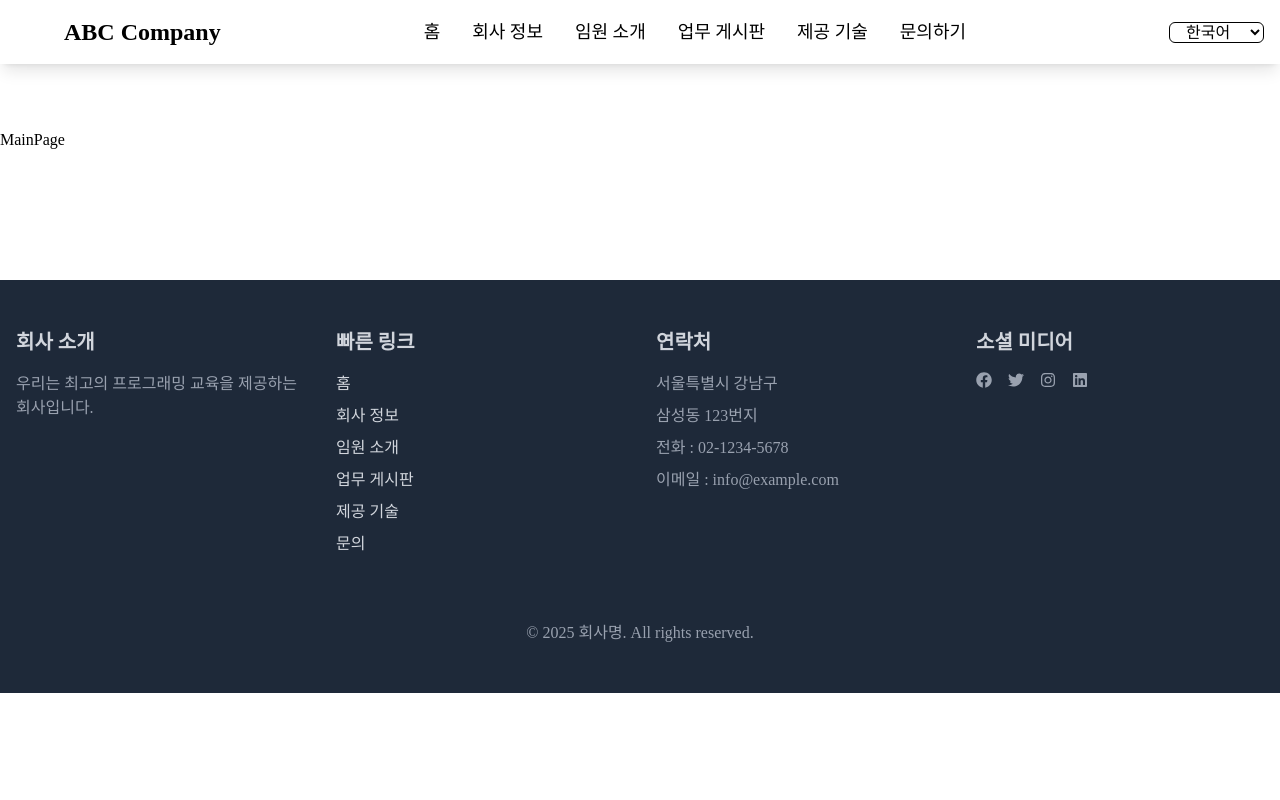
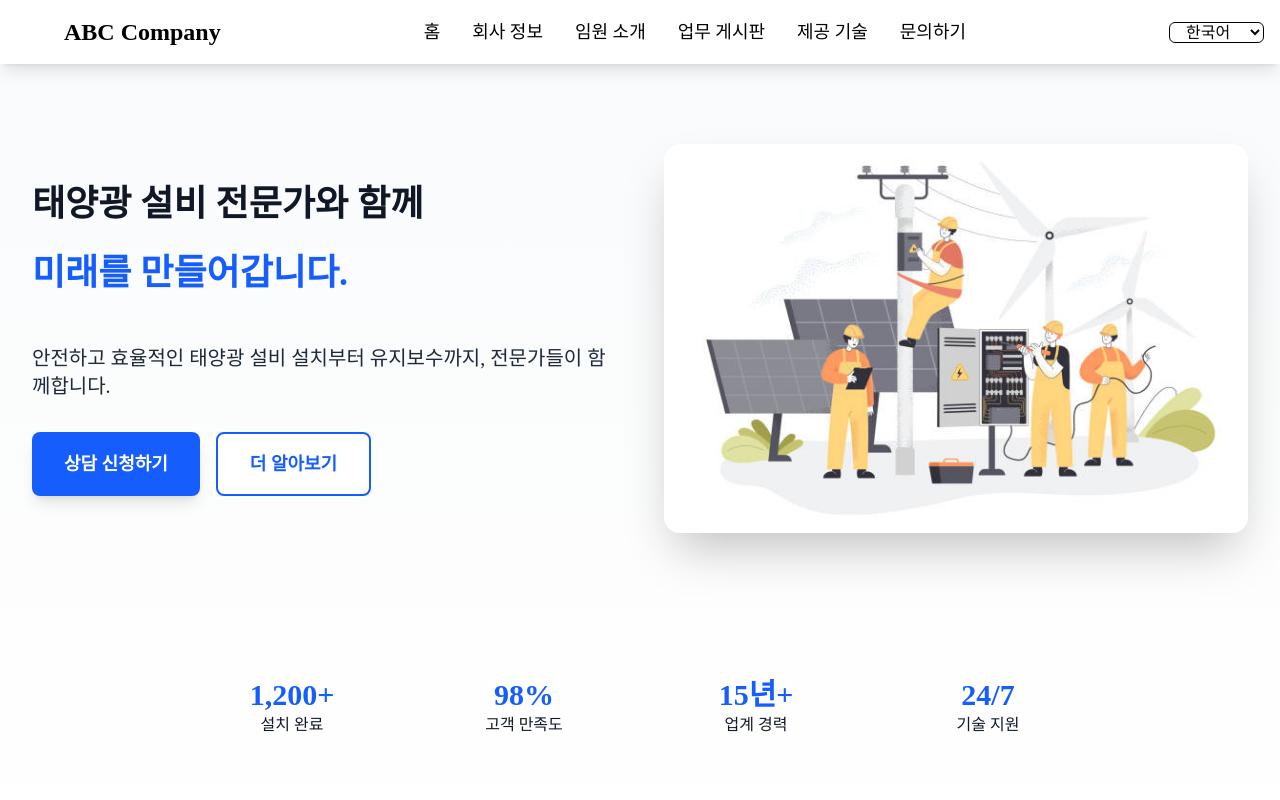
Before and after one commit to ggnu11/company_website, a React (Vite) app in the folder frontend/: page / in a window 1280 px wide. Shown: the top 800 px of the page. Built offline with nearby package versions, Linux system fonts and the light colour scheme; a web font is replaced by a local one.

Commit message:
Hero 화면 제작

```diff
--- /dev/null
+++ b/frontend/src/Page/MainPage/Contact.jsx
@@ -0,0 +1,7 @@
+import React from "react";
+
+const Contact = () => {
+  return <div>Contact</div>;
+};
+
+export default Contact;
--- /dev/null
+++ b/frontend/src/Page/MainPage/Forum.jsx
@@ -0,0 +1,7 @@
+import React from "react";
+
+const Forum = () => {
+  return <div>Forum</div>;
+};
+
+export default Forum;
--- /dev/null
+++ b/frontend/src/Page/MainPage/Hero.jsx
@@ -0,0 +1,60 @@
+import React from "react";
+import HeroImage from "../../assets/Image1.jpg";
+
+const Hero = () => {
+  return (
+    <div className="relative min-h-[110vh] bg-gradient-to-b from-gray-50 to-white pb-0">
+      <div className="container mx-auto px-4 sm:px-6 lg:px-8 py-28 lg:py-36">
+        <div className="flex flex-col lg:flex-row items-center justify-between gap-12">
+          <div className="flex-1 text-center lg:text-left">
+            <h1 className="text-3xl sm:text-4xl 2xl:text-7xl font-bold text-gray-900 leading-tight mb-6 lg:mb-12">
+              태양광 설비 전문가와 함께
+              <span className="block text-blue-600 mt-2 lg:mt-6">
+                미래를 만들어갑니다.
+              </span>
+            </h1>
+            <p className="text-lg sm:text-xl text-gray-800 text-semibold mb-8 max-w-2xl mx-auto">
+              안전하고 효율적인 태양광 설비 설치부터 유지보수까지, 전문가들이
+              함께합니다.
+            </p>
+            <div className="flex flex-col sm:flex-row gap-4 justify-center lg:justify-start">
+              <button className="px-8 py-4 bg-blue-600 text-white rounded-lg hover:bg-blue-700 transition-colors duration-300 text-lg font-semibold shadow-lg hover:shadow-xl">
+                상담 신청하기
+              </button>
+              <button className="px-8 py-4 bg-white text-blue-600 rounded-lg border-2 border-blue-600 hover:bg-blue-50 transition-colors duration-300 text-lg font-semibold">
+                더 알아보기
+              </button>
+            </div>
+          </div>
+          <div className="flex-1 w-full max-w-2xl lg:max-w-none">
+            <div className="relative">
+              <img
+                src={HeroImage}
+                className="relative rounded-2xl shadow-2xl w-full object-cover transform hover:scale-[1.02] transition-transform duration-300"
+              />
+            </div>
+          </div>
+        </div>
+      </div>
+      <div className="container mx-auto px-4">
+        <div className="grid grid-cols-2 md:grid-cols-4 gap-8 max-w-4xl mx-auto">
+          {[
+            { number: "1,200+", label: "설치 완료" },
+            { number: "98%", label: "고객 만족도" },
+            { number: "15년+", label: "업계 경력" },
+            { number: "24/7", label: "기술 지원" },
+          ].map((stat, index) => (
+            <div key={index} className="text-center">
+              <div className="text-3xl font-bold text-blue-600">
+                {stat.number}
+              </div>
+              <div className="text-gray-900">{stat.label}</div>
+            </div>
+          ))}
+        </div>
+      </div>
+    </div>
+  );
+};
+
+export default Hero;
--- a/frontend/src/Page/MainPage/MainPage.jsx
+++ b/frontend/src/Page/MainPage/MainPage.jsx
@@ -1,7 +1,16 @@
 import React from "react";
+import Hero from "./Hero";
+import Forum from "./Forum";
+import Contact from "./Contact";
 
 const MainPage = () => {
-  return <div className="py-32">MainPage</div>;
+  return (
+    <div>
+      <Hero />
+      <Forum />
+      <Contact />
+    </div>
+  );
 };
 
 export default MainPage;
```
Also changed, not shown: frontend/src/assets/Image1.jpg (added).
